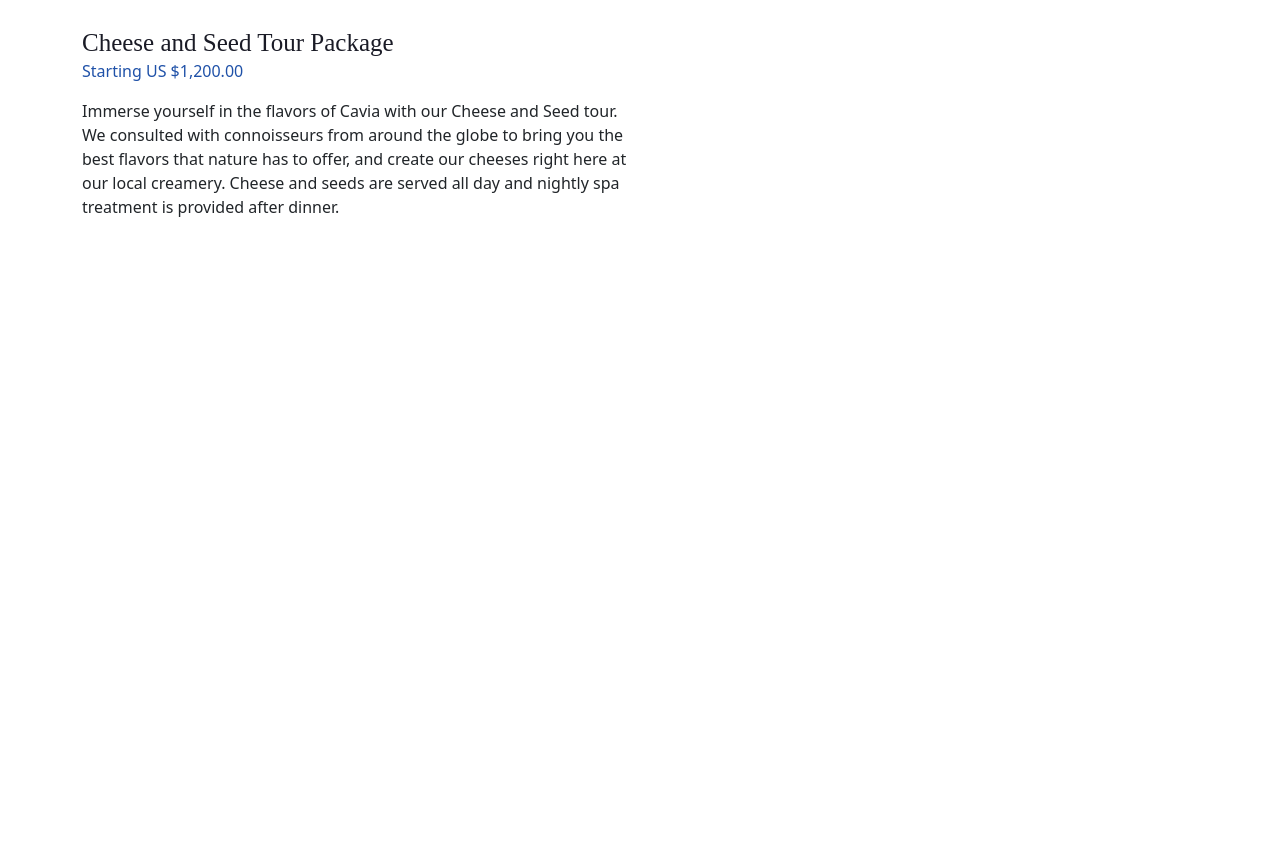
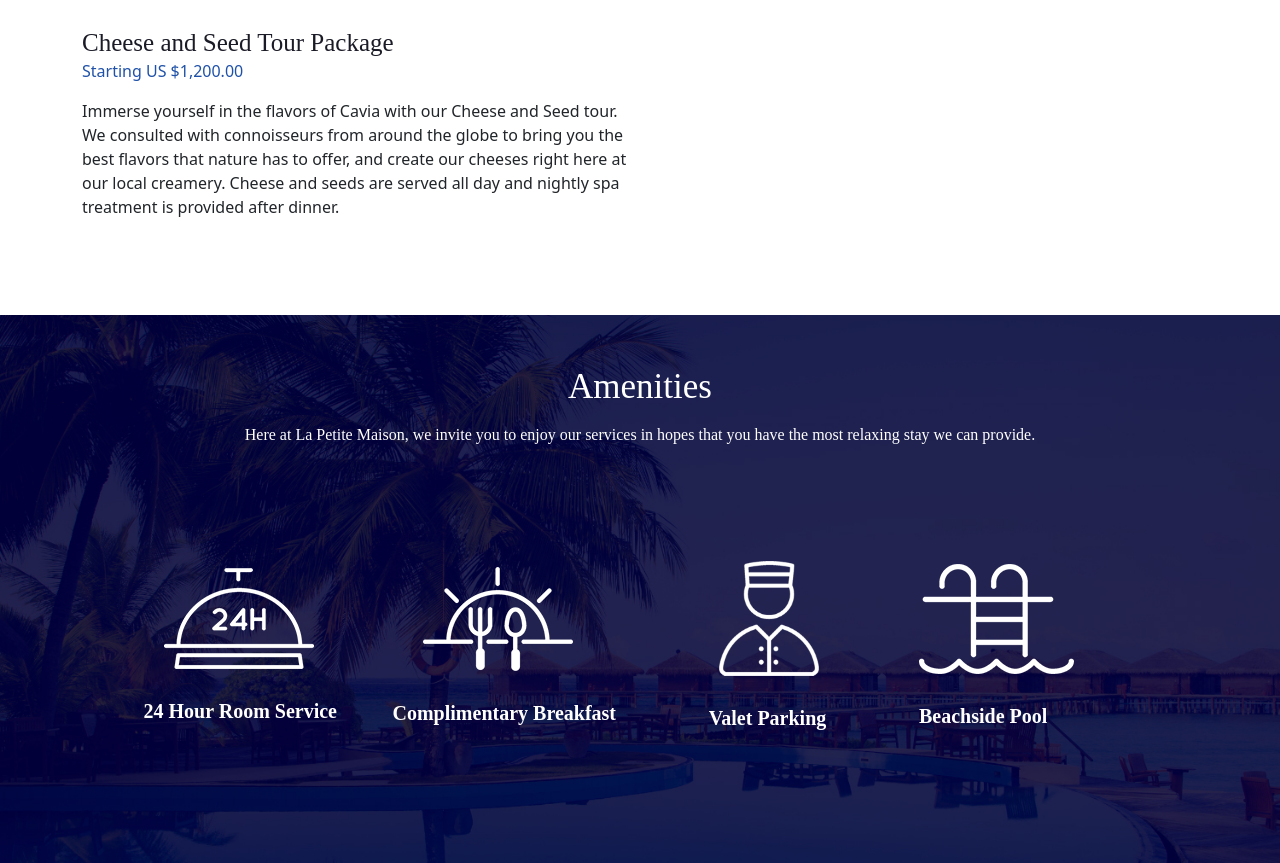
Before and after one commit to NotWhoops/VanHornC2, a plain HTML site: page index.html in a window 1280 px wide. Shown: the part 3243-4106 px from the top of the page. Before the commit the page ends 3478 px from the top, so only its background shows below. Drawn offline with nearby package versions, Linux system fonts and the light colour scheme.

Commit message:
addedmoresections

```diff
--- a/index.html
+++ b/index.html
@@ -160,9 +160,11 @@
                 <div>
                     <header class="packageText">Full Bloom Package</header>
                     <p class="text-blue1">Starting US $1,000.00</p>
-                <p class="pTag">Enjoy the shade of our cherry trees as you join us during our spring time celebration.
+                    <p class="pTag">Enjoy the shade of our cherry trees as you join us during our spring time
+                        celebration.
                         We invite to our orchards for cherry, strawberry, and apple picking that is open all day. We end
-                    each evening with fresh, vegetable centric dinners along with a live show from local musicians.</p>
+                        each evening with fresh, vegetable centric dinners along with a live show from local musicians.
+                    </p>
                 </div>
             </div>
             <div class="col">
@@ -183,10 +185,42 @@
             </div>
         </div>
     </div>
-
-
-
-
+    <div class="headerImage3">
+        <div class="container">
+            <div class="row">
+                <div class="col">
+                    <p class="textColor">Amenities</p>
+                    <p class="textColor2">Here at La Petite Maison, we invite you to enjoy our services in hopes that
+                        you have the most relaxing stay we can provide.</p>
+                </div>
+                <div class="row textcolor3 amenitiesArea d-flex align-items-center">
+                    <div class="col amenitiesEnd">
+                        <div>
+                            <img class="serviceSize" src="./assets/24hour.png" alt="24 hour room service">
+                            <p class="amenitiesSpace2">24 Hour Room Service</p>
+                        </div>
+                    </div>
+                    <div class="col amenitiesEnd">
+                        <div>
+                            <img class="breakfastSize" src="./assets/breakfast.png" alt="complimentary breakfast">
+                            <p class="amenitiesSpace2">Complimentary Breakfast</p>
+                        </div>
+                    </div>
+                    <div class="col amenitiesSpace">
+                        <div>
+                            <img class="valetSize" src="./assets/valet.png" alt="valet parking">
+                            <p class="amenitiesSpace2">Valet Parking</p>
+                        </div>
+                    </div>
+                    <div class="col">
+                        <div>
+                            <img class="poolSize" src="./assets/pool.png" alt="beachside pool">
+                            <p class="amenitiesSpace2">Beachside Pool</p>
+                        </div>
+                    </div>
+                </div>
+            </div>
+        </div>
 
 
 
--- a/styles/styles.css
+++ b/styles/styles.css
@@ -230,3 +230,71 @@
 .pTag{
     width: 561px;
 }
+
+.headerImage3 {
+    background-image: url(../assets/bg.jpg);
+    background-size: cover;
+    background-position: center;
+    background-repeat: no-repeat;
+    height: 548px;
+    margin-top: 80px;
+}
+
+.textColor {
+    font: normal normal normal 35px/44px Dosis;
+    color: #FFFFFF;
+    text-align: center;
+    margin-top: 50px;
+}
+
+.textColor2 {
+    font: normal normal normal 16px/20px Source Sans Pro;
+    color: #FFFFFF;
+    text-align: center;
+}
+
+.textcolor3 {
+    font: normal normal bold 20px/25px Source Sans Pro;
+    color: #FFFFFF;
+}
+
+.serviceSize {
+    width: 150px;
+    height: 101px;
+    margin-left: 20px;
+}
+
+.breakfastSize {
+    width: 150px;
+    height: 104px;
+    margin-left: 30px;
+}
+
+.valetSize {
+    width: 100px;
+    height: 115px;
+    margin-left: 10px;
+}
+
+.poolSize {
+    width: 155px;
+    height: 110px;
+}
+
+.amenitiesArea {
+    margin-top: 100px;
+}
+
+.amenitiesEnd {
+    display: flex;
+    justify-content: flex-end;
+}
+
+.amenitiesSpace {
+    display: flex;
+    justify-content: center;
+}
+
+.amenitiesSpace2 {
+    margin-top: 30px;
+}
```
Lines whose indentation alone changed are shown as unchanged.
